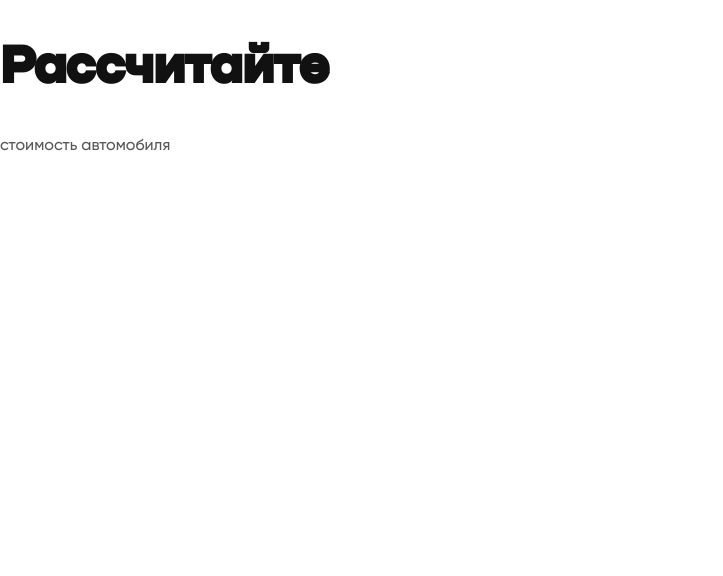
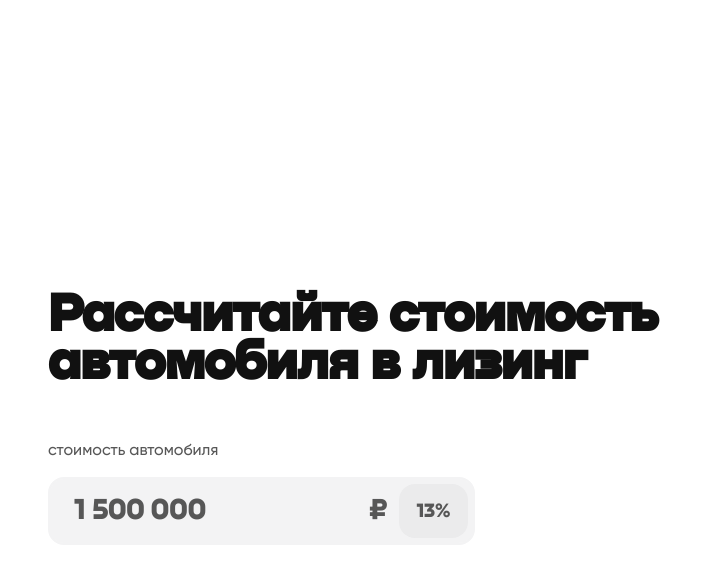
Before and after one commit to deniSwd/friend-calc, a React (Vite) app: page / in a window 1280 px wide. Shown: the top 576 px of the page, without its empty margins (0-723 px from the left). Built offline with nearby package versions, Linux system fonts and the light colour scheme.

Commit message:
feat: input component, input mask, input range

```diff
--- a/src/App.tsx
+++ b/src/App.tsx
@@ -1,14 +1,56 @@
-import {FC} from 'react'
+import { FC, useEffect, useRef, useState, FocusEvent, KeyboardEvent } from 'react'
 import s from './app.module.scss'
 import './app.module.scss'
+import { InputNumber } from './components/micro/InputNumber'
 
 export const App: FC = () => {
+  const [currentValue, setCurrentValue] = useState('1500000')
+  const [numberValue, setNumberValue] = useState(1500000)
+  const inputValue = useRef<HTMLInputElement>(null)
+
+  const handleChange = () => {
+    if (inputValue.current === null) return
+    let withMaskValue = (+inputValue.current.value
+      .replace(/\D/g, '')).toLocaleString('en-US').replaceAll(',', ' ')
+    setNumberValue(+withMaskValue.replaceAll(' ', ''))
+    setCurrentValue(withMaskValue)
+  }
+  const range = (targetValue: string) => {
+    const eventNumberValue = +targetValue.replaceAll(' ', '')
+    if (eventNumberValue < 1500000) {
+      setCurrentValue('1 500 000')
+    } else if (eventNumberValue > 10000000) {
+      setCurrentValue('10 000 000')
+    } else {
+      setCurrentValue(targetValue)
+    }
+  }
+  const handleBlur = (e: FocusEvent<HTMLInputElement>) => {
+    range(e.target.value)
+  }
+  const handleKeyDown = (e: KeyboardEvent<HTMLInputElement>) => {
+    if (e.key === 'Enter') {
+      range(e.currentTarget.value)
+      e.currentTarget.blur()
+    }
+  }
+
+  useEffect(() => {
+    handleChange()
+  }, [currentValue])
 
   return (
     <div className={s.appWrap}>
       <div className={s.app}>
-        <h1>Рассчитайте</h1>
+        <h1>Рассчитайте стоимость автомобиля в лизинг</h1>
         <p>стоимость автомобиля</p>
+        <InputNumber placeholderValue={'₽'}
+                     percentValue={13}
+                     onChange={handleChange}
+                     onBlur={handleBlur}
+                     onKeyDown={handleKeyDown}
+                     ref={inputValue}
+                     value={currentValue} />
       </div>
     </div>
   )
--- a/src/app.module.scss
+++ b/src/app.module.scss
@@ -6,15 +6,26 @@
   align-items: center;
   width: 100%;
   height: 100vh;
+
   .app {
+    display: flex;
+    flex-direction: column;
+    justify-content: center;
+    align-items: start;
     width: 1440px;
     height: 800px;
+    padding: 0 48px;
     box-shadow: 0 0 10px 5px rgba(0, 0, 0, 0.05);
+
     h1 {
+      width: 753px;
+      height: 98px;
       font-family: Nekst-Black, sans-serif;
       font-size: 54px;
+      line-height: 90%;
       color: $black;
     }
+
     p {
       font-family: Gilroy-Medium, sans-serif;
       font-size: 16px;
--- /dev/null
+++ b/src/components/micro/InputNumber.tsx
@@ -0,0 +1,29 @@
+import { ComponentProps, forwardRef } from 'react'
+import s from './inputNumber.module.scss'
+
+interface InputNumberProps extends ComponentProps<'input'> {
+  placeholderValue: string
+  percentValue?: number
+}
+
+export const InputNumber = forwardRef<HTMLInputElement, InputNumberProps>(({
+                                                                             placeholderValue,
+                                                                             percentValue,
+                                                                             ...props
+                                                                           }, ref) => {
+  return (
+    <div className={s.inputWrap}>
+      <input {...props}
+             type={'text'}
+             className={s.input}
+             ref={ref} />
+      {percentValue ?
+        <div className={s.percent}>
+          <div>{percentValue}%</div>
+          <div className={s.percentPlaceholder}>{placeholderValue}</div>
+        </div> :
+        <div className={s.placeholder}>{placeholderValue}</div>
+      }
+    </div>
+  )
+})
--- /dev/null
+++ b/src/components/micro/inputNumber.module.scss
@@ -0,0 +1,70 @@
+@import 'src/styles/vars';
+
+.inputWrap {
+  position: relative;
+  width: 427px;
+  height: 68px;
+
+  .input {
+    position: absolute;
+    box-sizing: border-box;
+    width: inherit;
+    height: inherit;
+    inset: 0;
+    background-color: $inputBackground;
+    border-radius: 16px;
+    outline: none;
+    font-family: Nekst-Black, sans-serif;
+    font-size: 30px;
+    line-height: 36px;
+    color: $lightgray;
+    border: 2px solid $inputBackground;
+    z-index: 10;
+    padding: 0 24px;
+
+    &:focus {
+      background-color: transparent;
+    }
+  }
+
+  .placeholder {
+    position: absolute;
+    right: 24px;
+    top: 50%;
+    font-family: Nekst-Black, sans-serif;
+    font-size: 30px;
+    line-height: 30px;
+    color: $lightgray;
+    z-index: 100;
+    translate: 0 -60%;
+  }
+
+  .percent{
+    position: absolute;
+    right: 7px;
+    top: 7px;
+    display: flex;
+    justify-content: center;
+    align-items: center;
+    width: 69px;
+    height: 54px;
+    background-color:$percentField;
+    border-radius: 16px;
+    font-family: Nekst-Black, sans-serif;
+    font-size: 20px;
+    line-height: 24px;
+    color: $lightgray;
+    z-index: 100;
+    .percentPlaceholder{
+      position: absolute;
+      right: 80px;
+      top: 50%;
+      font-family: Nekst-Black, sans-serif;
+      font-size: 30px;
+      line-height: 30px;
+      color: $lightgray;
+      z-index: 100;
+      translate: 0 -60%;
+    }
+  }
+}
--- a/src/styles/vars.scss
+++ b/src/styles/vars.scss
@@ -3,3 +3,4 @@ $lightgray: #575757;
 $darkgray: #333333;
 $inputBackground: #F3F3F4;
 $orange: #FF9514;
+$percentField: #EBEBEC;
```
